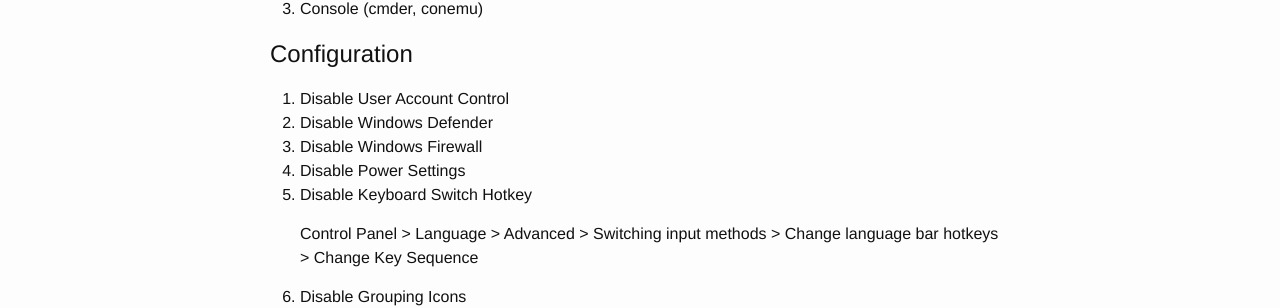
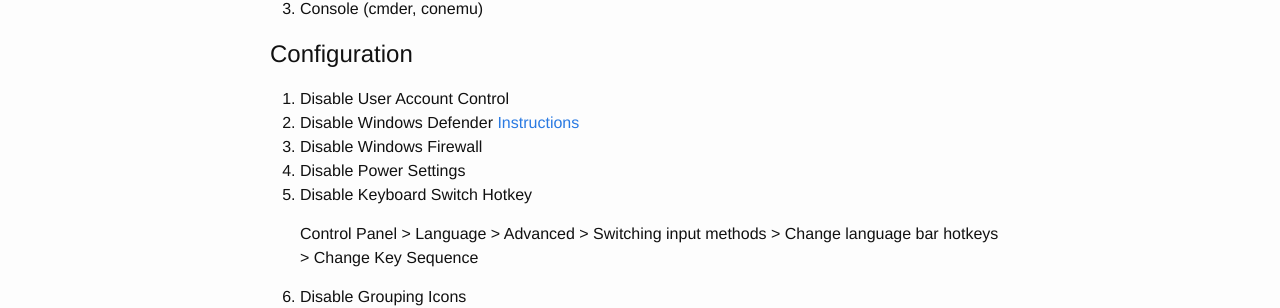
Before and after one commit to WesleyLuk90/WesleyLuk90.github.io, a Jekyll site: the page built from reinstall.md, in a window 1280 px wide. Shown: the part 949-1257 px from the top of the page. Built offline with Jekyll 4.4.1, drawn with Linux system fonts in a browser that asks for light colours.

Commit message:
Added link to disable windows defender

```diff
--- a/reinstall.md
+++ b/reinstall.md
@@ -40,7 +40,7 @@ date:   2016-04-23 2:38:00 -0700
 
 # Configuration
 1. Disable User Account Control
-2. Disable Windows Defender
+2. Disable Windows Defender [Instructions](http://www.tenforums.com/tutorials/5918-windows-defender-turn-off-windows-10-a.html)
 3. Disable Windows Firewall
 4. Disable Power Settings
 5. Disable Keyboard Switch Hotkey
```
